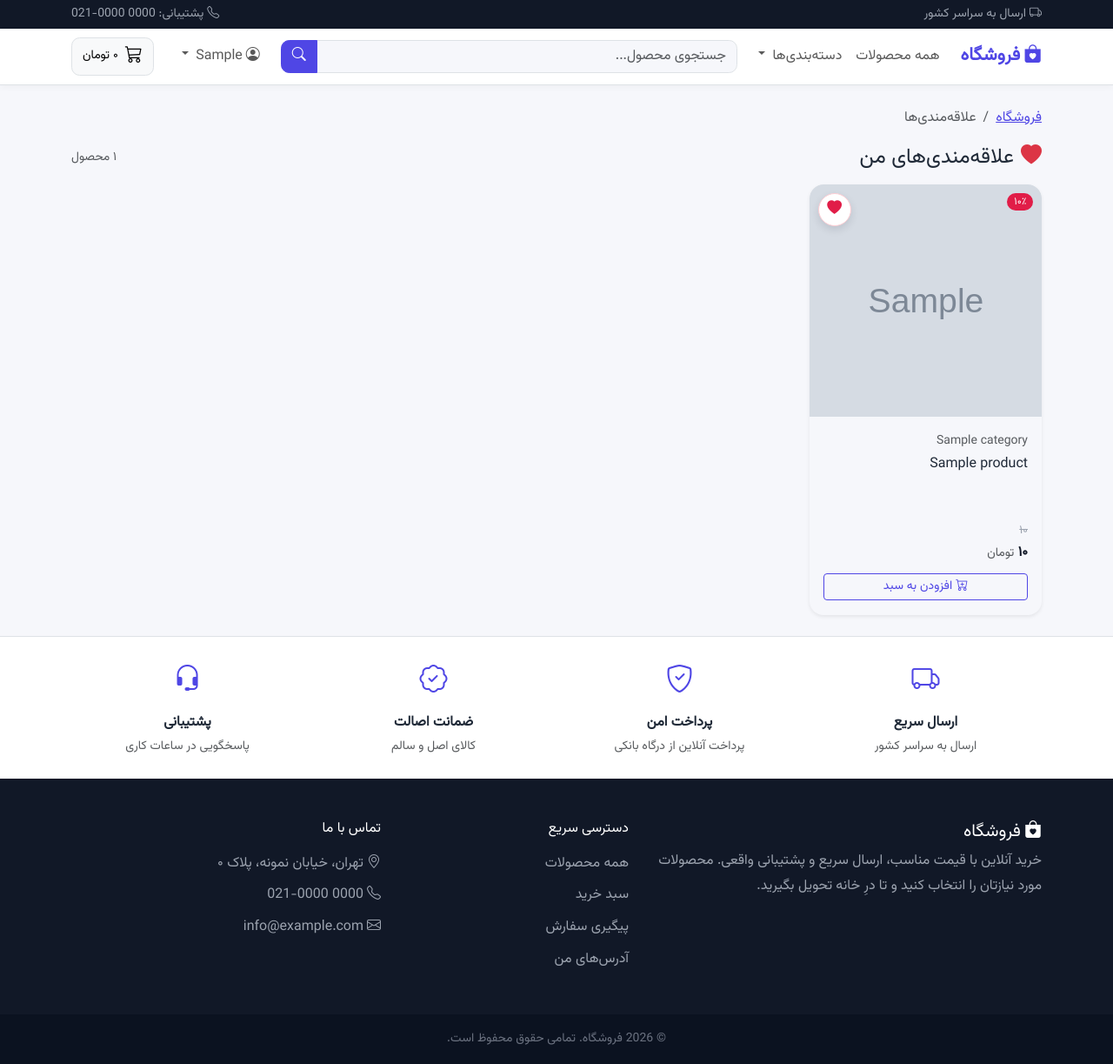
After one commit to ShahabCode/django-shop, a Django app: page /favorites/ in a window 1280 px wide. The commit adds this page. Shown: the whole page at 87% size. Run offline with Django 5.2, Linux system fonts and the light colour scheme; a user stored in the database is signed in; tables that the repository leaves empty hold one stand-in row (values such as "Sample post"); grey boxes marked "Sample" are stand-in pictures; some libraries are stand-ins or nearby versions.

Commit message:
feat(shop): add favorite button and favorites page

```diff
--- a/account/templates/account/profile.html
+++ b/account/templates/account/profile.html
@@ -44,6 +44,9 @@
                     <a href="{% url 'orders:orders_list' %}" class="list-group-item list-group-item-action">
                         <i class="bi bi-box-seam me-2"></i>سفارش‌های من
                     </a>
+                    <a href="{% url 'shop:favorite_list' %}" class="list-group-item list-group-item-action">
+                        <i class="bi bi-heart me-2"></i>علاقه‌مندی‌ها
+                    </a>
                     <a href="{% url 'account:address_list' %}" class="list-group-item list-group-item-action">
                         <i class="bi bi-geo-alt me-2"></i>آدرس‌های من
                     </a>
--- a/shop/static/css/base.css
+++ b/shop/static/css/base.css
@@ -232,3 +232,32 @@ body { line-height: 1.8; }
 /* ---------- Product filters (AJAX) ---------- */
 #product-results { transition: opacity .15s ease; }
 #product-results.is-loading { opacity: .45; pointer-events: none; }
+
+/* ---------- Favorites (heart button) ---------- */
+.fav-btn {
+    width: 38px;
+    height: 38px;
+    padding: 0;
+    display: inline-flex;
+    align-items: center;
+    justify-content: center;
+    flex-shrink: 0;
+    border: 1px solid #e5e7eb;
+    border-radius: 50%;
+    background: #fff;
+    color: #6b7280;
+    font-size: 1.05rem;
+    transition: color .15s ease, transform .15s ease, box-shadow .15s ease;
+}
+
+.fav-btn:hover { color: var(--shop-accent); transform: scale(1.08); }
+.fav-btn.active { color: var(--shop-accent); border-color: #fecdd3; }
+.fav-btn:disabled { opacity: .6; }
+
+.fav-overlay {
+    position: absolute;
+    top: .6rem;
+    inset-inline-end: .6rem;
+    z-index: 3;
+    box-shadow: 0 .25rem .6rem rgba(17, 24, 39, .12);
+}
--- a/shop/static/js/shop.js
+++ b/shop/static/js/shop.js
@@ -18,8 +18,13 @@
             headers: {'X-CSRFToken': getCsrfToken(), 'X-Requested-With': 'XMLHttpRequest'},
             body: new URLSearchParams(data),
             credentials: 'same-origin',
-        }).then((response) => {
-            if (!response.ok) throw new Error('HTTP ' + response.status);
+        }).then(async (response) => {
+            if (!response.ok) {
+                const err = new Error('HTTP ' + response.status);
+                err.status = response.status;
+                err.data = await response.json().catch(() => null);
+                throw err;
+            }
             return response.json();
         });
     }
@@ -210,6 +215,63 @@
         }
     });
 
+    // ---------- علاقه‌مندی‌ها (قلب) ----------
+    function setFavoriteState(btn, isFavorite) {
+        btn.classList.toggle('active', isFavorite);
+        btn.setAttribute('aria-pressed', String(isFavorite));
+        const label = isFavorite ? 'حذف از علاقه‌مندی‌ها' : 'افزودن به علاقه‌مندی‌ها';
+        btn.setAttribute('aria-label', label);
+        btn.title = label;
+
+        const icon = btn.querySelector('i');
+        if (icon) {
+            icon.classList.toggle('bi-heart-fill', isFavorite);
+            icon.classList.toggle('bi-heart', !isFavorite);
+        }
+    }
+
+    document.addEventListener('click', async (event) => {
+        const btn = event.target.closest('[data-favorite-toggle]');
+        if (!btn) return;
+
+        event.preventDefault();
+        btn.disabled = true;
+
+        try {
+            const data = await post(btn.dataset.url, {});
+            if (!data.success) throw new Error(data.error);
+
+            setFavoriteState(btn, data.is_favorite);
+            setText('[data-favorite-count]', data.count);
+
+            if (data.is_favorite) {
+                toast('به علاقه‌مندی‌ها اضافه شد', 'success');
+            } else {
+                toast('از علاقه‌مندی‌ها حذف شد', 'secondary');
+
+                // در صفحه‌ی علاقه‌مندی‌ها، کارت حذف می‌شود
+                if (btn.closest('[data-favorites-page]')) {
+                    const card = btn.closest('.col');
+                    if (card) card.remove();
+                    if (!document.querySelector('[data-favorites-page] .product-card')) {
+                        location.reload();  // نمایش حالت «لیست خالی»
+                    }
+                }
+            }
+        } catch (err) {
+            if (err.status === 401) {
+                const next = encodeURIComponent(location.pathname + location.search);
+                const loginUrl = (err.data && err.data.login_url) ? err.data.login_url + '?next=' + next : null;
+                toast('برای استفاده از علاقه‌مندی‌ها ابتدا وارد شوید', 'warning', loginUrl, 'ورود');
+            } else {
+                console.error(err);
+                toast('خطا در ثبت علاقه‌مندی: ' + err.message, 'danger');
+            }
+        } finally {
+            btn.disabled = false;
+        }
+    });
+
     // ---------- گالری تصاویر (جزئیات محصول) ----------
     document.addEventListener('click', (event) => {
         const thumb = event.target.closest('[data-gallery-thumb]');
--- a/shop/templates/partials/navigation.html
+++ b/shop/templates/partials/navigation.html
@@ -66,6 +66,12 @@
                         </a>
                         <ul class="dropdown-menu dropdown-menu-end">
                             <li><a class="dropdown-item" href="{% url 'account:profile' %}"><i class="bi bi-person me-2"></i>ویرایش پروفایل</a></li>
+                            <li>
+                                <a class="dropdown-item" href="{% url 'shop:favorite_list' %}">
+                                    <i class="bi bi-heart me-2"></i>علاقه‌مندی‌ها
+                                    <span class="badge rounded-pill text-bg-light border ms-1" data-favorite-count>{{ user.favorites.count|fa_num }}</span>
+                                </a>
+                            </li>
                             <li><a class="dropdown-item" href="{% url 'orders:orders_list' %}"><i class="bi bi-box-seam me-2"></i>سفارش‌های من</a></li>
                             <li><a class="dropdown-item" href="{% url 'account:address_list' %}"><i class="bi bi-geo-alt me-2"></i>آدرس‌های من</a></li>
                             {% if user.is_staff %}
--- /dev/null
+++ b/shop/templates/shop/_favorite_button.html
@@ -0,0 +1,14 @@
+{# استفاده: {% include 'shop/_favorite_button.html' with product=product overlay=True %} #}
+{% if is_fav or product.id in favorite_ids %}
+    <button type="button" class="fav-btn active {% if overlay %}fav-overlay{% endif %}"
+            data-favorite-toggle data-url="{% url 'shop:toggle_favorite' product.id %}"
+            aria-pressed="true" aria-label="حذف از علاقه‌مندی‌ها" title="حذف از علاقه‌مندی‌ها">
+        <i class="bi bi-heart-fill"></i>
+    </button>
+{% else %}
+    <button type="button" class="fav-btn {% if overlay %}fav-overlay{% endif %}"
+            data-favorite-toggle data-url="{% url 'shop:toggle_favorite' product.id %}"
+            aria-pressed="false" aria-label="افزودن به علاقه‌مندی‌ها" title="افزودن به علاقه‌مندی‌ها">
+        <i class="bi bi-heart"></i>
+    </button>
+{% endif %}
--- a/shop/templates/shop/_product_card.html
+++ b/shop/templates/shop/_product_card.html
@@ -15,6 +15,7 @@
             {% if product.discount_percent %}
                 <span class="badge rounded-pill discount-badge">{{ product.discount_percent|fa_num }}٪</span>
             {% endif %}
+            {% include 'shop/_favorite_button.html' with overlay=True %}
         </div>
 
         <div class="card-body d-flex flex-column pb-2">
--- a/shop/templates/shop/detail.html
+++ b/shop/templates/shop/detail.html
@@ -54,7 +54,10 @@
                     {{ product.category.name }}
                 </a>
 
-                <h1 class="h3 mb-3">{{ product.name }}</h1>
+                <div class="d-flex justify-content-between align-items-start gap-3 mb-3">
+                    <h1 class="h3 mb-0">{{ product.name }}</h1>
+                    {% include 'shop/_favorite_button.html' %}
+                </div>
 
                 <div class="mb-3">
                     {% if product.inventory > 0 %}
--- /dev/null
+++ b/shop/templates/shop/favorite_list.html
@@ -0,0 +1,36 @@
+{% extends 'parent/base.html' %}
+{% load shop_extras %}
+
+{% block title %}علاقه‌مندی‌ها{% endblock %}
+
+{% block content %}
+<div class="container">
+
+    <nav aria-label="breadcrumb">
+        <ol class="breadcrumb small">
+            <li class="breadcrumb-item"><a href="{% url 'shop:products' %}">فروشگاه</a></li>
+            <li class="breadcrumb-item active" aria-current="page">علاقه‌مندی‌ها</li>
+        </ol>
+    </nav>
+
+    <div class="d-flex align-items-center justify-content-between mb-3">
+        <h1 class="h4 mb-0"><i class="bi bi-heart-fill text-danger me-2"></i>علاقه‌مندی‌های من</h1>
+        <span class="small text-muted">{{ favorites|length|fa_num }} محصول</span>
+    </div>
+
+    {% if favorites %}
+        {# data-favorites-page: با حذف از لیست، کارت از همین صفحه برداشته می‌شود #}
+        <div class="row row-cols-2 row-cols-md-3 row-cols-xl-4 g-3" data-favorites-page>
+            {% for fav in favorites %}
+                {% include 'shop/_product_card.html' with product=fav.product is_fav=True %}
+            {% endfor %}
+        </div>
+    {% else %}
+        <div class="text-center py-5 bg-white rounded-3 shadow-sm">
+            <i class="bi bi-heart display-3 text-muted"></i>
+            <p class="mt-3 mb-3">هنوز محصولی به علاقه‌مندی‌ها اضافه نکرده‌اید.</p>
+            <a href="{% url 'shop:products' %}" class="btn btn-primary">مشاهده محصولات</a>
+        </div>
+    {% endif %}
+</div>
+{% endblock %}
```
